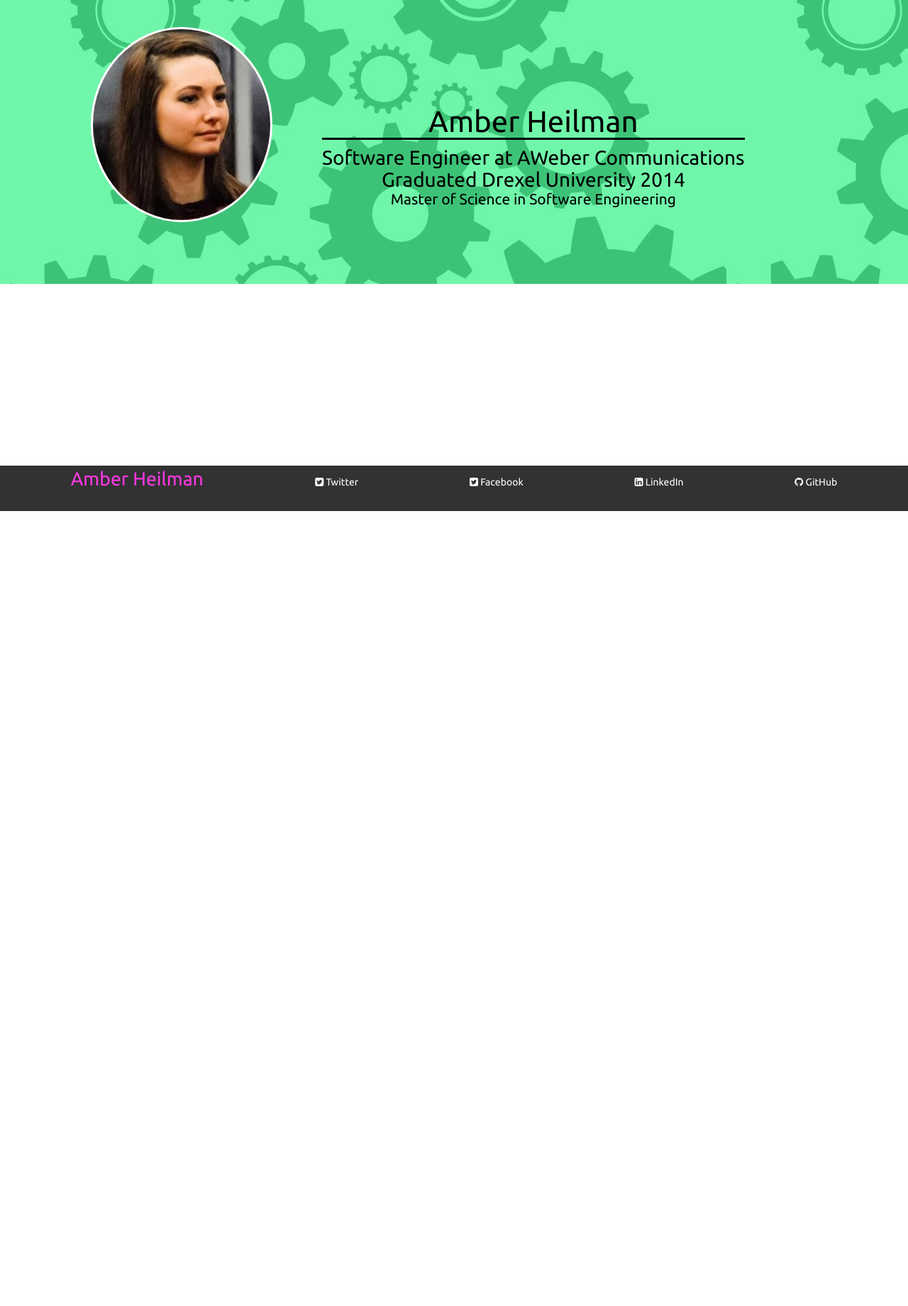
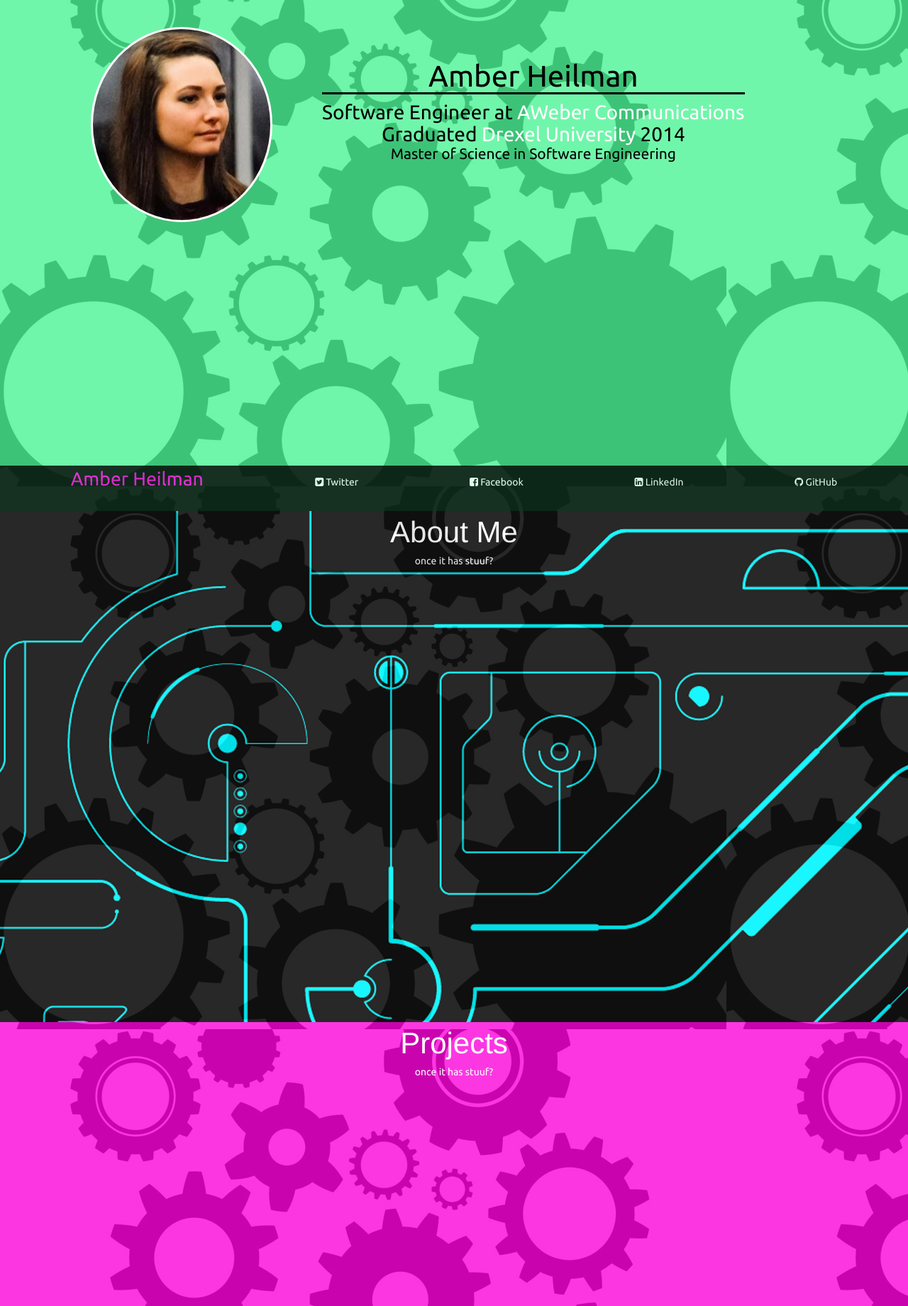
Before and after one commit to amberheilman/amber_web, a Flask app: page / in a window 1280 px wide. Shown: the part 80-1920 px from the top of the page at 71% size. Before the commit the page ends 800 px from the top, so only its background shows below. Run offline with Flask 2, Linux system fonts and the light colour scheme; some libraries are stand-ins or nearby versions.

Commit message:
fixed background; all block layout complete

```diff
--- a/static/css.css
+++ b/static/css.css
@@ -1,7 +1,27 @@
-body{
+a {
+
+  color: white;
+
+}
+
+body {
 
   background-image: url('background.jpg');
-  background-repear: no-repeat;
+    background-attachment: fixed;
+
+}
+
+button {
+
+  border-radius: 4%;
+  border-color: rgb(252, 6, 219);
+  background-color: rgb(252, 6, 219);
+
+}
+
+button:hover {
+
+  opacity: 0.8;
 
 }
 
@@ -9,12 +29,19 @@ footer {
 
   height:8%;
   width:100%;
-  position: absolute;
+  position: fixed;
   background-color: black;
   opacity: 0.8;
   bottom: 0;
   margin-bottom: 0;
   text-align: center;
+
+}
+
+form {
+
+  text-align: center;
+  font-family: 'Ubuntu', sans-serif;
 
 }
 
@@ -58,7 +111,7 @@ p {
 
 #block1 {
 
-  height: 50%;
+  height: 90%;
   width: 100%;
   background-color: rgba(77, 244, 149, 0.8);
   text-align: center;
@@ -69,15 +122,69 @@ p {
 
 #block2 {
 
-  height: 45%;
+  height: 90%;
   width: 100%;
-  background-color: white;
+  background-image: url('block_background.jpg');
+  opacity: 0.9;
   text-align: center;
   text-align: -webkit-center;
   position: relative;
-  box-shadow: 10px;
 
 }
+
+
+#block3 {
+
+  height: 90%;
+  width: 100%;
+  background-color: rgba(252, 6, 219, 0.8);
+  text-align: center;
+  text-align: -webkit-center;
+  position: relative;
+
+}
+
+#block4 {
+
+  height: 90%;
+  width: 100%;
+  background-image: url('block_background.jpg');
+  opacity: 0.9;
+  text-align: center;
+  text-align: -webkit-center;
+  position: relative;
+
+}
+
+
+#block5 {
+
+  height: 90%;
+  width: 100%;
+  background-color: rgba(252, 6, 219, 0.8);
+  text-align: center;
+  text-align: -webkit-center;
+  position: relative;
+
+}
+
+#icon {
+
+  display: inline-block;
+  width: 30px;
+  background-color: #3a57af;
+  padding: 8px 0px 8px 15px;
+  margin-left: 15px;
+  -webkit-border-radius: 4px 0px 0px 4px;
+  -moz-border-radius: 4px 0px 0px 4px;
+  border-radius: 4px 0px 0px 4px;
+  color: white;
+  -webkit-box-shadow: 1px 2px 5px rgba(0,0,0,.09);
+  -moz-box-shadow: 1px 2px 5px rgba(0,0,0,.09);
+  box-shadow: 1px 2px 5px rgba(0,0,0,.09);
+  border: solid 0px #cbc9c9;
+}
+
 
 .border {
 
@@ -159,9 +278,24 @@ p {
 
 .right {
 
-  margin: 10% 18% 10% -10%;
+  margin: 5% 18% 10% -10%;
   max-width: 48%;
   display: inline-block;
   float: right;
 
 }
+
+.topic-header-font {
+
+  color: white;
+  font-size: 300%;
+  text-align: center;
+
+}
+
+.topic-font {
+
+  color: white;
+  font-size: 150%;
+
+}
--- a/templates/home.html
+++ b/templates/home.html
@@ -11,46 +11,97 @@
 		<title>home</title>
 	</head>
 
-	<div class="header">
-		<div class="button">About Me</div>
-		<div class="button">Projects</div>
-		<div class="button">Resume</div>
-		<div class="button">Contact</div>
+	<div id="head" class="header">
+		<div class="button"><a href="#block2">About Me</a></div>
+		<div class="button"><a href="#block3">Projects</a></div>
+		<div class="button"><a href="#block4">Resume</a></div>
+		<div class="button"><a href="#block5">Contact</a></div>
 	</div>
-	<div id="block1">
+	<div name="banner" id="block1">
 		<div class="left"></div>
 
 		<div class="right">
 			<h1 class="bottom-border">Amber Heilman</h1>
-			<h2>Software Engineer at AWeber Communications</h2>
-			<h2>Graduated Drexel University 2014</h2>
+			<h2>Software Engineer at <a href="http://www.aweber.com/meet-the-team.htm#amberh">AWeber Communications</a></h2>
+			<h2>Graduated <a href="http://drexel.edu/cci/">Drexel University</a> 2014</h2>
 			<h3>Master of Science in Software Engineering</h3>
 		</div>
 
 	</div>
 
-	<div id="block2" class="">
+	<div name="aboutme" id="block2">
+		<div class="topic-header-font">About Me</div>
+
+		<p>once it has stuuf?</p>
 
 	</div>
 
+	<div name="projects" id="block3">
+			<div class="topic-header-font">Projects</div>
 
+		<p>once it has stuuf?</p>
+	</div>
+
+	<div name="resume" id="block4">
+			<div class="topic-header-font">Resume</div>
+
+	<p>
+		<button><p><i class="fa fa-floppy-o"></i> Resume <p class="small">.pdf</p></p></button>
+
+	</p>
+
+	</div>
+
+	<div name="contact" id="block5">
+		<div class="topic-header-font">Contact</div>
+			<p>Send me a message.</p>
+			<form>
+				<label for="name">
+					<i id="icon" class="fa fa-male"></i>
+				</label>
+
+				<input type="text" name="name" placeholder="Name">
+
+				<label for="email">
+					<i id="icon" class="fa fa-envelope"></i>
+				</label>
+
+				<input type="text" name="email" placeholder="Email">
+
+				<input type="textarea" name="message">
+
+				<input class="button" type="submit" value="Submit">
+			</form>
+
+	</div>
 
 	<body>
 
 	</body>
 	<footer>
+
+		<a href="#head">
 			<div class="pink-para">Amber Heilman</div>
+		</a>
+		<a href="http://www.twitter.com/theamberheilman">
 			<p>
 				<i class="fa fa-twitter-square"></i> Twitter
 			</p>
+		</a>
+		<a href="https://www.facebook.com/amber.heilman.125">
 			<p>
-			<i class="fa fa-twitter-square"></i> Facebook
+				<i class="fa fa-facebook-square"></i> Facebook
 			</p>
+		</a>
+		<a href="http://www.linkedin.com/pub/amber-heilman/21/807/790">
 			<p>
 				<i class="fa fa-linkedin-square"></i> LinkedIn
 			</p>
+		</a>
+		<a href="http://www.github.com/amberheilman">
 			<p>
 				<i class="fa fa-github"></i> GitHub
 			</p>
+		</a>
 	</footer>
 </html>
```
Also changed, not shown: other parts of static/css.css (+39 -1 lines), static/block_background.jpg (added). Lines whose indentation alone changed are shown as unchanged.
